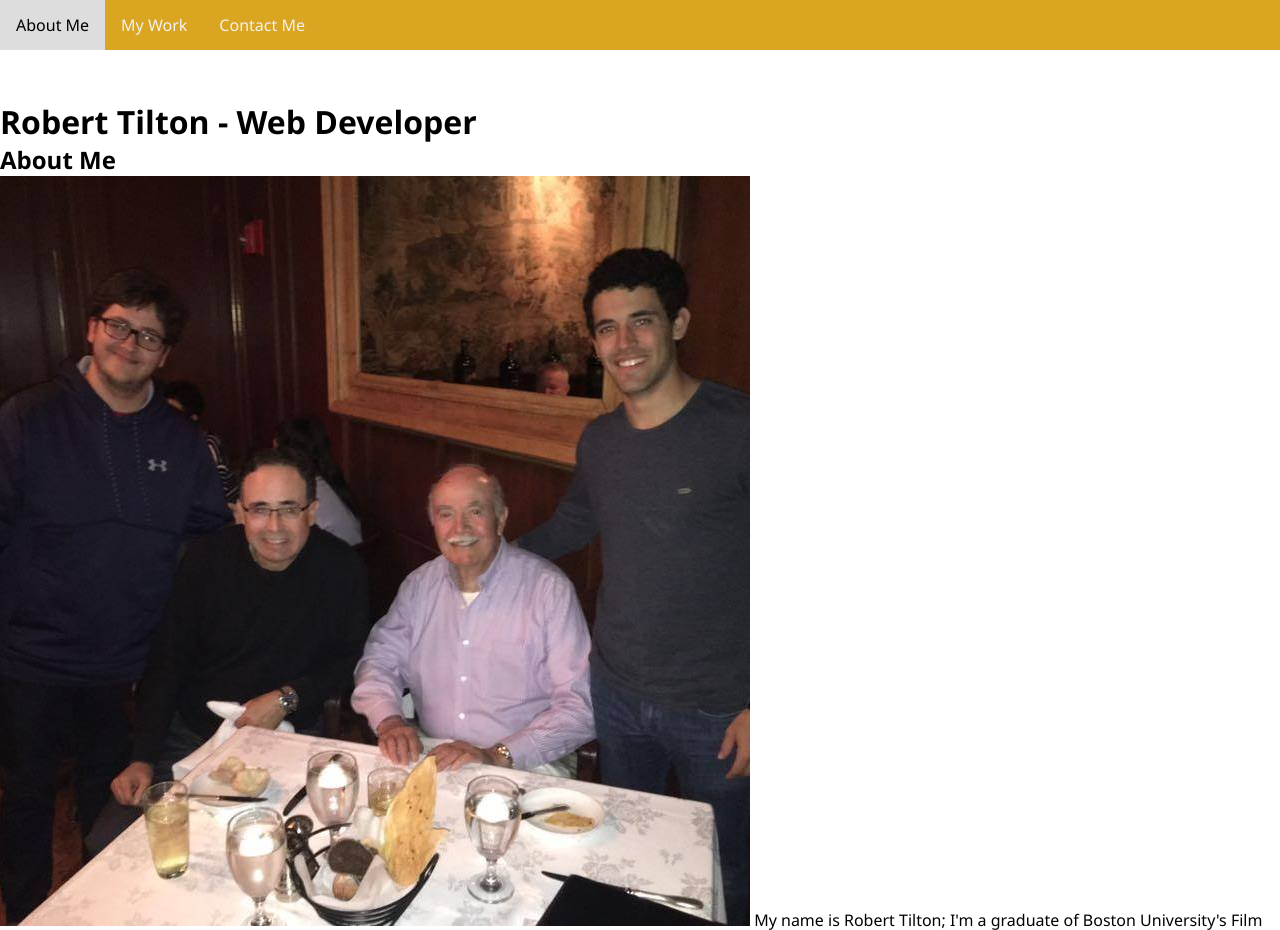
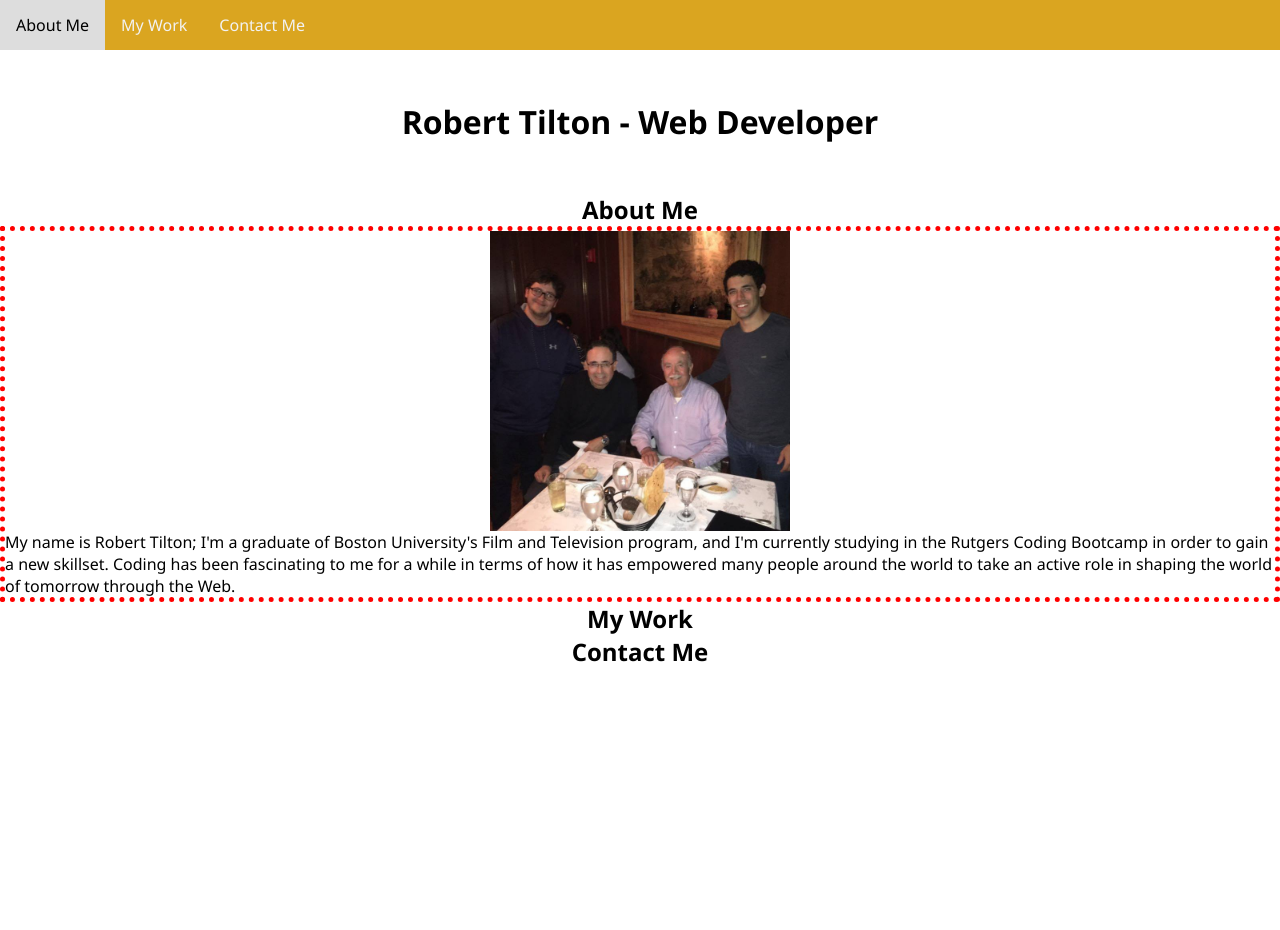
Before and after one commit to roberttilton/Portfolio, a plain HTML site: page index.html in a window 1280 px wide. Shown: the top 930 px of the page. After the commit the page ends 800 px from the top, so only its background shows below. Drawn offline with Linux system fonts and the light colour scheme.

Commit message:
added even more css, styling the picture better

```diff
--- a/assets/style.css
+++ b/assets/style.css
@@ -23,12 +23,32 @@
   text-decoration: none;
 }
 
+.describe {
+    border: 5px dotted red;
+}
+
+.my-work {
+
+}
+
 .navbar a:hover {
     background-color: #ddd;
     color: black;
   }
 
-.selfpicture {
-    max-width: 50%;
-    max-height: 50%;
+img {
+    width: 300px;
+    height: 300px;
+    display: block;
+    margin-left: auto;
+    margin-right: auto;
 }
+
+h1 {
+    text-align: center;
+    padding-bottom: 50px;
+}
+
+h2 {
+   text-align: center;
+}
```
Also changed, not shown: index.html (+0 -2 lines).
